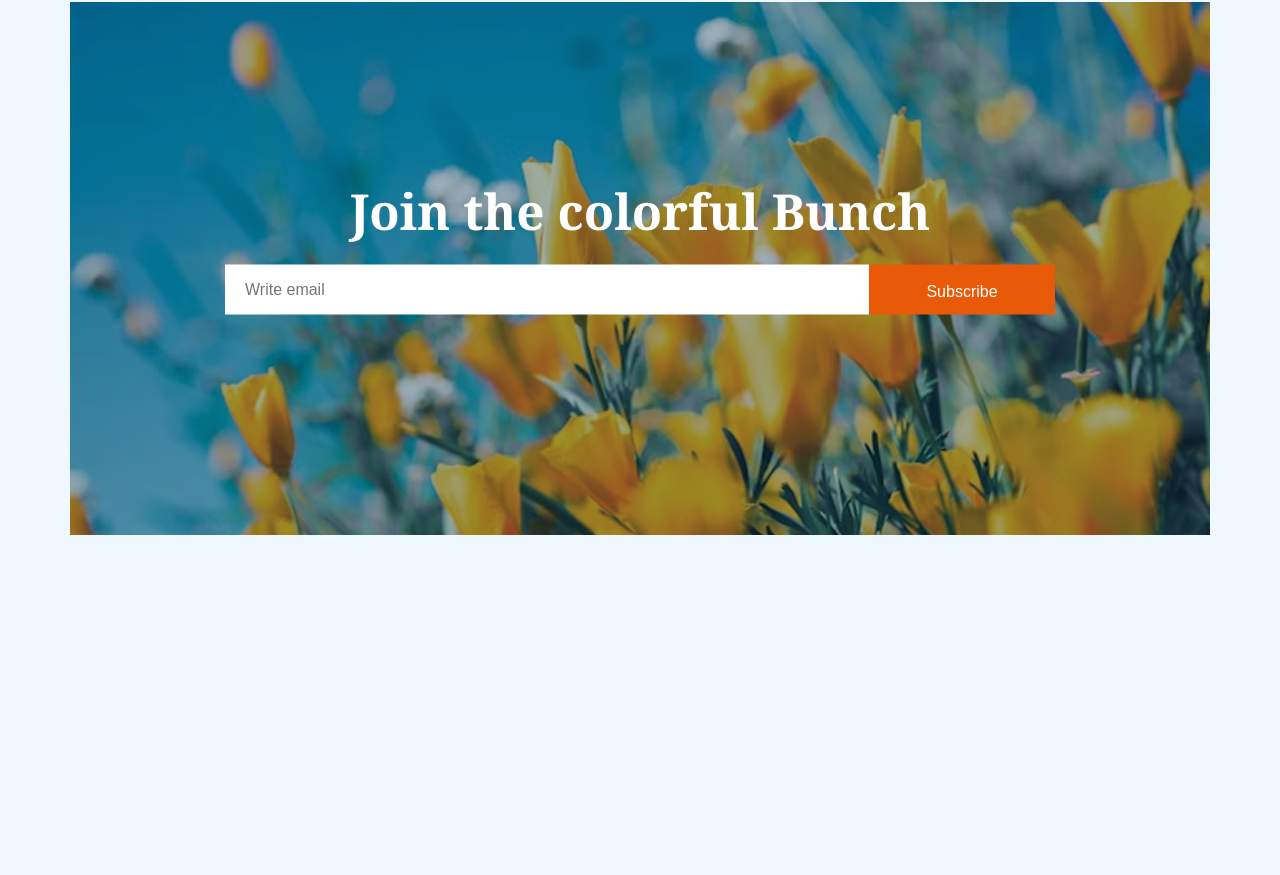
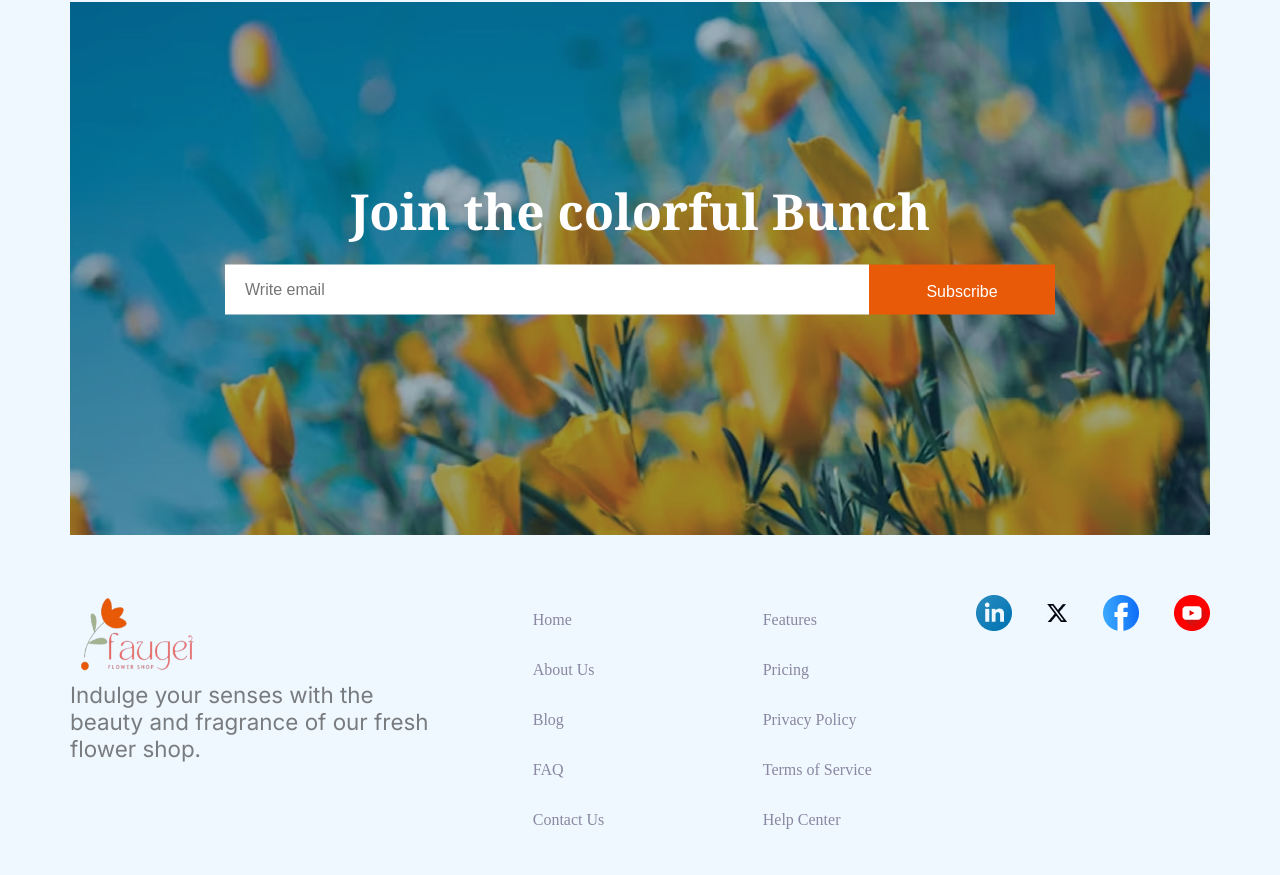
Before and after one commit to anjan0003/b12-assignment-02-anjan-Nandy, a plain HTML site: page index.html in a window 1280 px wide. Shown: the part 3511-4386 px from the top of the page. Before the commit the page ends 4046 px from the top, so only its background shows below. Drawn offline with Linux system fonts and the light colour scheme.

Commit message:
added footer section

```diff
--- a/index.html
+++ b/index.html
@@ -253,5 +253,49 @@
         </div>
       </section>
     </main>
+
+    <footer class="footer-section all-container">
+      <div class="footer-content">
+        <div class="footer-content-logo">
+          <img id="logo" src="images/logo.png" alt="" />
+          <p
+            class="footer-content-logo-description inter-font text-description"
+          >
+            Indulge your senses with the <br />
+            beauty and fragrance of our fresh <br />
+            flower shop.
+          </p>
+        </div>
+
+        <div class="footer-content-nav-1">
+          <ul>
+            <li><a href="" class="text-gray footer-link">Home</a></li>
+            <li><a href="" class="text-gray footer-link">About Us</a></li>
+            <li><a href="" class="text-gray footer-link">Blog</a></li>
+            <li><a href="" class="text-gray footer-link">FAQ</a></li>
+            <li><a href="" class="text-gray footer-link">Contact Us</a></li>
+          </ul>
+        </div>
+
+        <div class="footer-content-nav-2">
+          <ul>
+            <li><a href="" class="text-gray footer-link">Features</a></li>
+            <li><a href="" class="text-gray footer-link">Pricing</a></li>
+            <li><a href="" class="text-gray footer-link">Privacy Policy</a></li>
+            <li>
+              <a href="" class="text-gray footer-link">Terms of Service</a>
+            </li>
+            <li><a href="" class="text-gray footer-link">Help Center</a></li>
+          </ul>
+        </div>
+
+        <div class="footer-icon">
+          <a href="#"><img src="images/icon-linkedin.png" alt="" /></a>
+          <a href="#"><img src="images/icon-twitter.png" alt="" /></a>
+          <a href="#"><img src="images/icon-facebook.png" alt="" /></a>
+          <a href="#"><img src="images/icon-youtube.png" alt="" /></a>
+        </div>
+      </div>
+    </footer>
   </body>
 </html>
--- a/style.css/style.css
+++ b/style.css/style.css
@@ -398,3 +398,69 @@ input[type="Email"] {
   font-weight: 400 px;
   font-size: 1 rem;
 }
+
+/* footer-section */
+
+footer {
+  margin: 0 auto;
+  padding-top: 60px;
+  padding-bottom: 30px;
+}
+.footer-content {
+  /* display: flex;
+    justify-content: space-around;
+    align-items: center;
+    grid-template-columns: 350px 85px 128px 216px;
+    gap: 50px; */
+
+  display: flex;
+  justify-content: space-between;
+  align-items: start;
+
+  gap: 50px;
+}
+.footer-content-logo {
+  max-width: 360px;
+}
+
+/* #f-logo {
+  width: 135px;
+  height: 82px;
+} */
+.footer-content-logo-description {
+  font-weight: 400;
+  font-size: 1.4rem;
+}
+.footer-content-nav-1 {
+  flex-direction: column;
+  margin: 0 auto;
+  line-height: 50px;
+}
+
+.footer-content-nav-2 {
+  flex-direction: column;
+  margin: 0 auto;
+  line-height: 50px;
+}
+.footer-icon {
+  display: flex;
+  align-items: center;
+  justify-content: center;
+  gap: 35px;
+  padding-bottom: 180px;
+}
+/* .footer-icon a{
+
+
+ } */
+footer ul li {
+  list-style: none;
+  margin: 0;
+}
+footer a {
+  text-decoration: none;
+}
+.footer-link {
+  font-weight: 500;
+  font-size: 1rem;
+}
```
